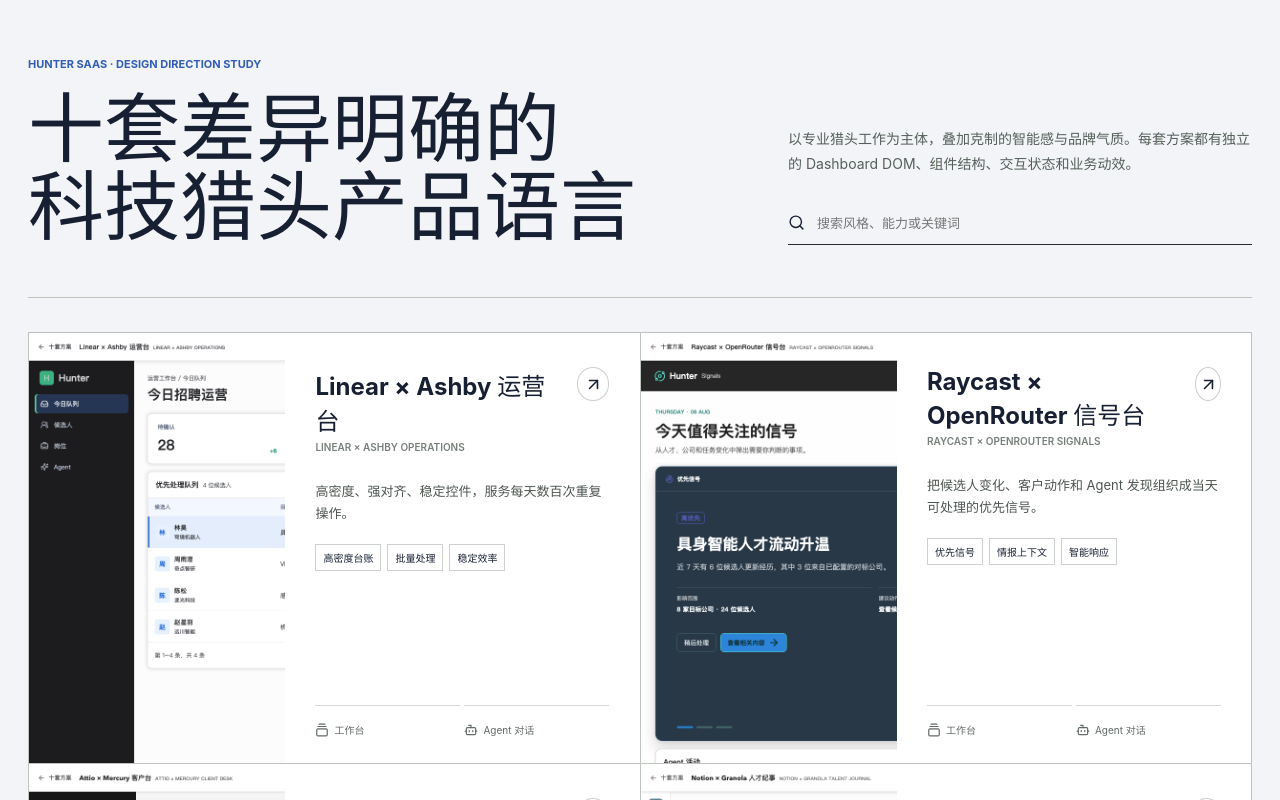
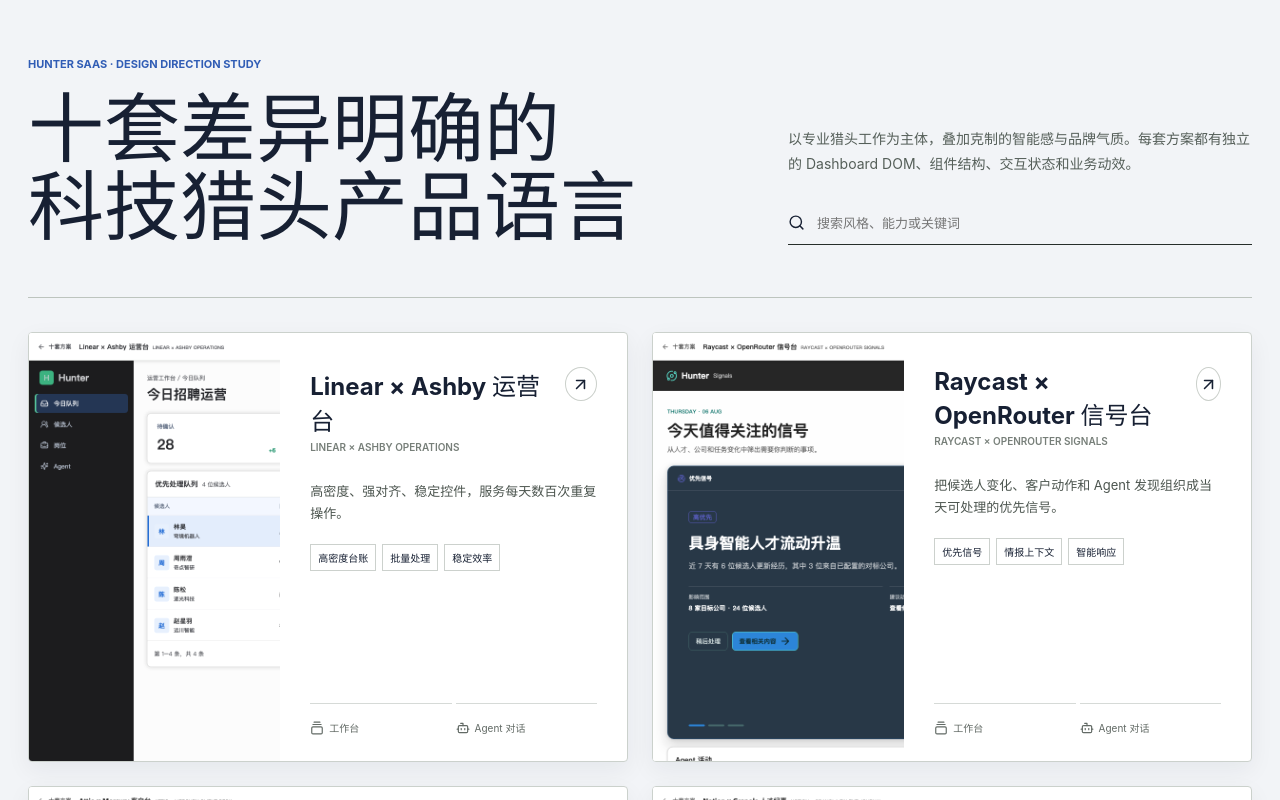
Before and after one commit to yyf870423/hunter-saas-moodboards, a React (Vite) app: page / in a window 1280 px wide. Shown: the top 800 px of the page. Built offline with nearby package versions, Linux system fonts and the light colour scheme.

Commit message:
separate catalog moodboard cards

```diff
--- a/src/styles/global.css
+++ b/src/styles/global.css
@@ -72,8 +72,8 @@
 .catalog-summary > p { color: #555f59; font-size: 14px; line-height: 1.75; margin: 0 0 25px; }
 .catalog-search { height: 44px; border-bottom: 1px solid #272e2a; display: flex; align-items: center; gap: 10px; }
 .catalog-search input { flex: 1; height: 100%; border: 0; background: transparent; outline: 0; font-size: 13px; }
-.catalog-grid { display: grid; grid-template-columns: repeat(2, minmax(0, 1fr)); gap: 1px; background: #bdc4be; border: 1px solid #bdc4be; margin-top: 34px; }
-.catalog-card { min-height: 430px; display: grid; grid-template-columns: 42% 58%; background: #fff; overflow: hidden; }
+.catalog-grid { display: grid; grid-template-columns: repeat(2, minmax(0, 1fr)); gap: 24px; margin-top: 34px; }
+.catalog-card { min-height: 430px; display: grid; grid-template-columns: 42% 58%; border: 1px solid #cbd1cc; border-radius: 4px; background: #fff; overflow: hidden; box-shadow: 0 8px 24px rgba(23,32,51,.06); }
 .catalog-visual { position: relative; isolation: isolate; background: var(--card-canvas); color: var(--card-ink); overflow: hidden; min-height: 100%; }
 .catalog-visual img { position: relative; z-index: 0; width: 100%; height: 100%; object-fit: cover; object-position: top left; display: block; filter: saturate(.92) contrast(1.03); transition: transform .35s ease, filter .35s ease; }
 .catalog-card:hover .catalog-visual img { transform: scale(1.018); filter: saturate(1.04) contrast(1.04); }
@@ -117,6 +117,7 @@
   .theme-switch { grid-column: 3; grid-row: 1; }
   .board-content { padding-bottom: 54px; }
   .catalog { padding: 28px 14px; }
+  .catalog-grid { gap: 18px; }
   .catalog-intro h1 { font-size: 38px; }
   .catalog-card { min-height: 0; grid-template-columns: 1fr; }
   .catalog-visual { aspect-ratio: 16/9; min-height: 0; }
```
Also changed, not shown: 1 other file (tests, documents, lock files or other folders).
